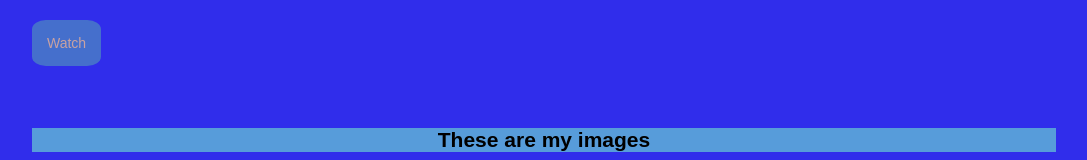
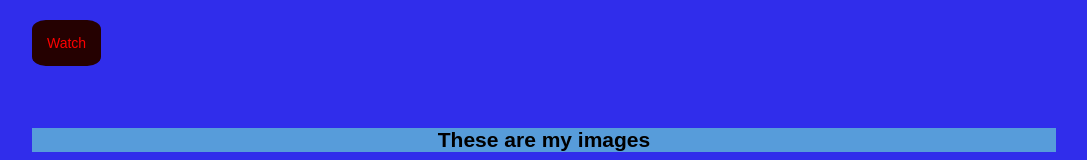
Before and after one commit to BogdanVasilenkoo/MyRR_SMD, a plain HTML site: page index.html in a window 1280 px wide. Shown: the top 160 px of the page, without its empty margins (96-1183 px from the left). Drawn offline with Linux system fonts and the light colour scheme.

Commit message:
Changed button color

```diff
--- a/index.html
+++ b/index.html
@@ -9,9 +9,9 @@
                 border-radius: 20%;
                 padding: 15px;
                 top: 20px;
-                background-color: rgb(69, 111, 204);
+                background-color: rgb(37, 1, 1);
                 a {
-                    color : rgb(201, 162, 162);
+                    color : rgb(255, 0, 0);
                     text-decoration: none;
                 }
             }
```
